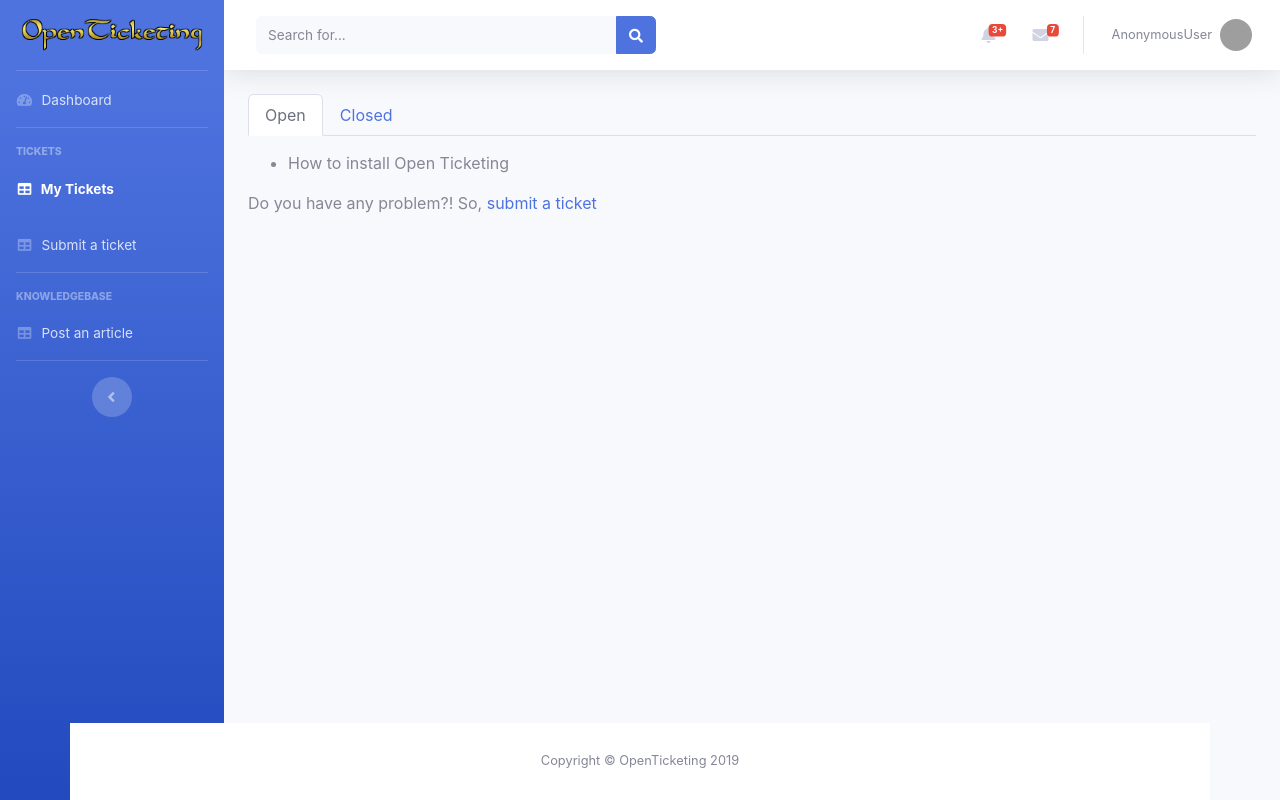
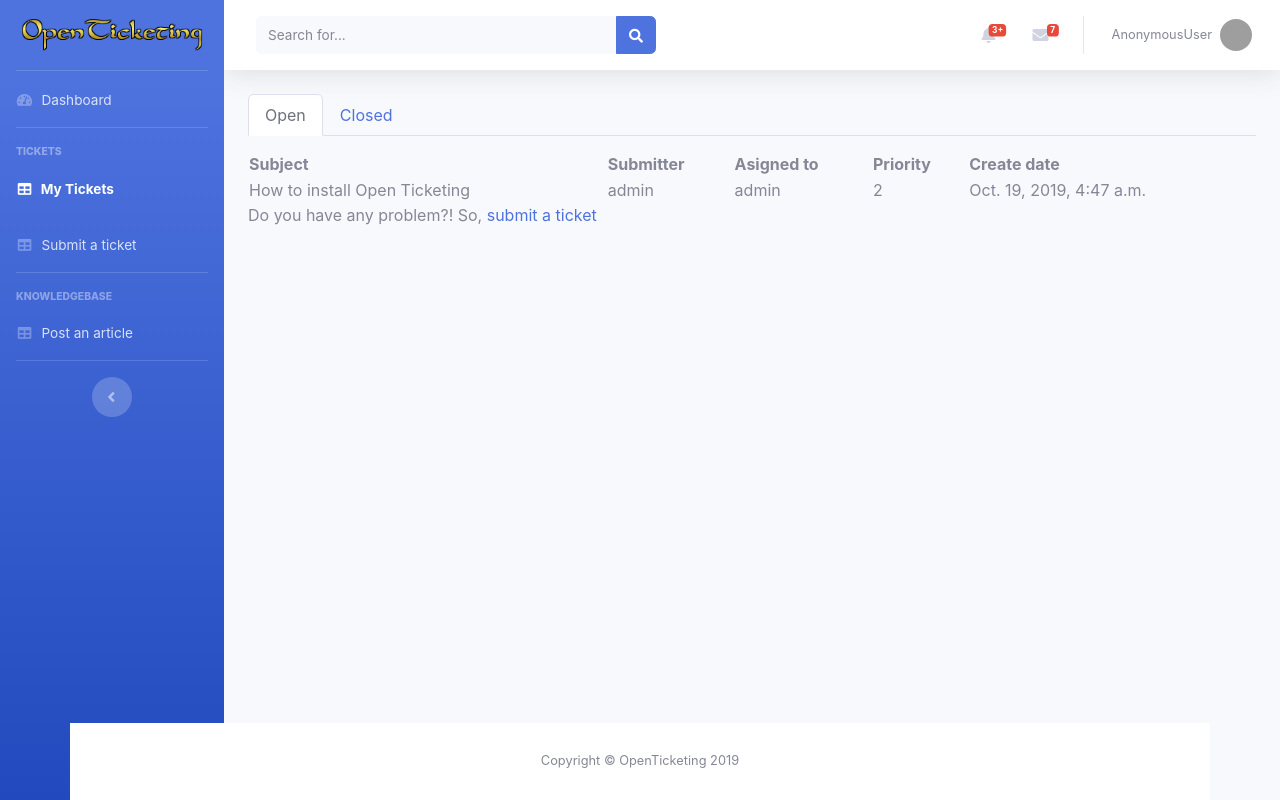
Before and after one commit to majidasadish/OpenTicketing, a Django app: page /tickets/client_my_tickets/ in a window 1280 px wide. Run offline with Django 3.2, Linux system fonts and the light colour scheme; data comes from the database, SQL or seed files in the repository; some libraries are stand-ins or nearby versions; grey boxes are pictures that could not be loaded.

Commit message:
revise open tickets table

```diff
--- a/templates/openticketing/client_my_tickets.html
+++ b/templates/openticketing/client_my_tickets.html
@@ -12,11 +12,28 @@
 <div id="myTabContent" class="tab-content">
     <div class="tab-pane active in" id="openTickets">
         {% if open_tickets %}
-        <ul>
-            {% for ticket in open_tickets %}
-                <li>{{ ticket.subject }}</li>
-            {% endfor %}
-        </ul>
+            <table id="example" class="display" style="width:100%">
+                <thead>
+                    <tr>
+                        <th>Subject</th>
+                        <th>Submitter</th>
+                        <th>Asigned to</th>
+                        <th>Priority</th>
+                        <th>Create date</th>
+                    </tr>
+                </thead>
+                <tbody>
+                {% for ticket in open_tickets %}
+                    <tr>
+                        <td>{{ ticket.subject }}</td>
+                        <td>{{ ticket.submitter }}</td>
+                        <td>{{ ticket.assigned_to }}</td>
+                        <td>{{ ticket.priority }}</td>
+                        <td>{{ ticket.create_date }}</td>
+                    </tr>
+                {% endfor %}
+                </tbody>
+            </table>
             {% if open_tickets.has_other_pages %}
             <ul class="pagination">
                 {% if open_tickets.has_pervious %}
```
